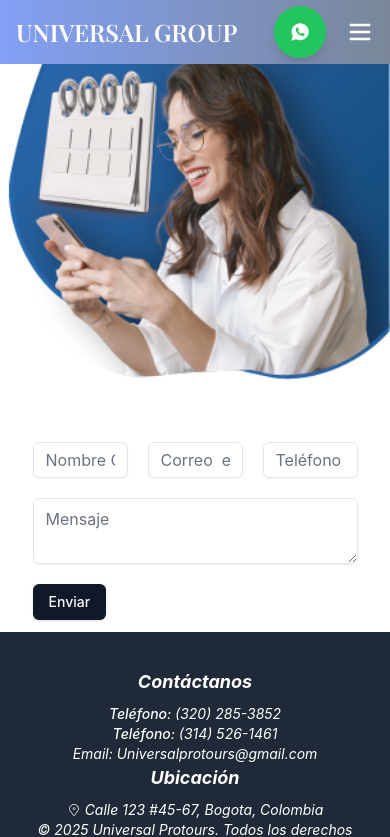
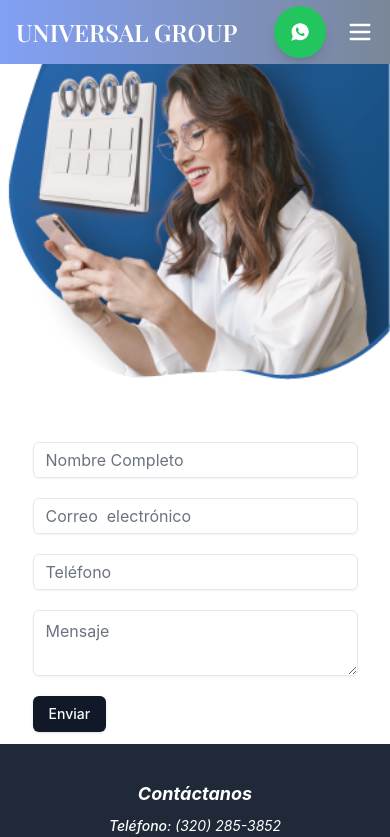
Before and after one commit to crisalo123/UniversalGrup, a React (Vite) app: page /Contact in a window 390 px wide. Shown: the top 837 px of the page. Built offline with nearby package versions, Linux system fonts and the light colour scheme.

Commit message:
CCVO: PAGUE CONTACTO

```diff
--- a/src/feature/contact/formContact.tsx
+++ b/src/feature/contact/formContact.tsx
@@ -24,7 +24,7 @@
     <div className="w-10/12 mx-auto  justify-center items-center mt-5">
       <form
         onSubmit={handleSubmit(onSubmit, (errors) => console.log(errors))}
-        className="grid grid-cols-3 gap-5 "
+        className="grid  grid-cols-1 md:grid-cols-3 gap-5 "
       >
         <div className="col-span-1">
           <Input placeholder="Nombre Completo" {...register("name")} />
@@ -36,7 +36,7 @@
           <Input placeholder="Teléfono" {...register("phone")} />
         </div>
 
-        <div className="col-span-3">
+        <div className="col-span-1 md:col-span-3">
           <Textarea placeholder="Mensaje" {...register("message")} />
         </div>
 
```
